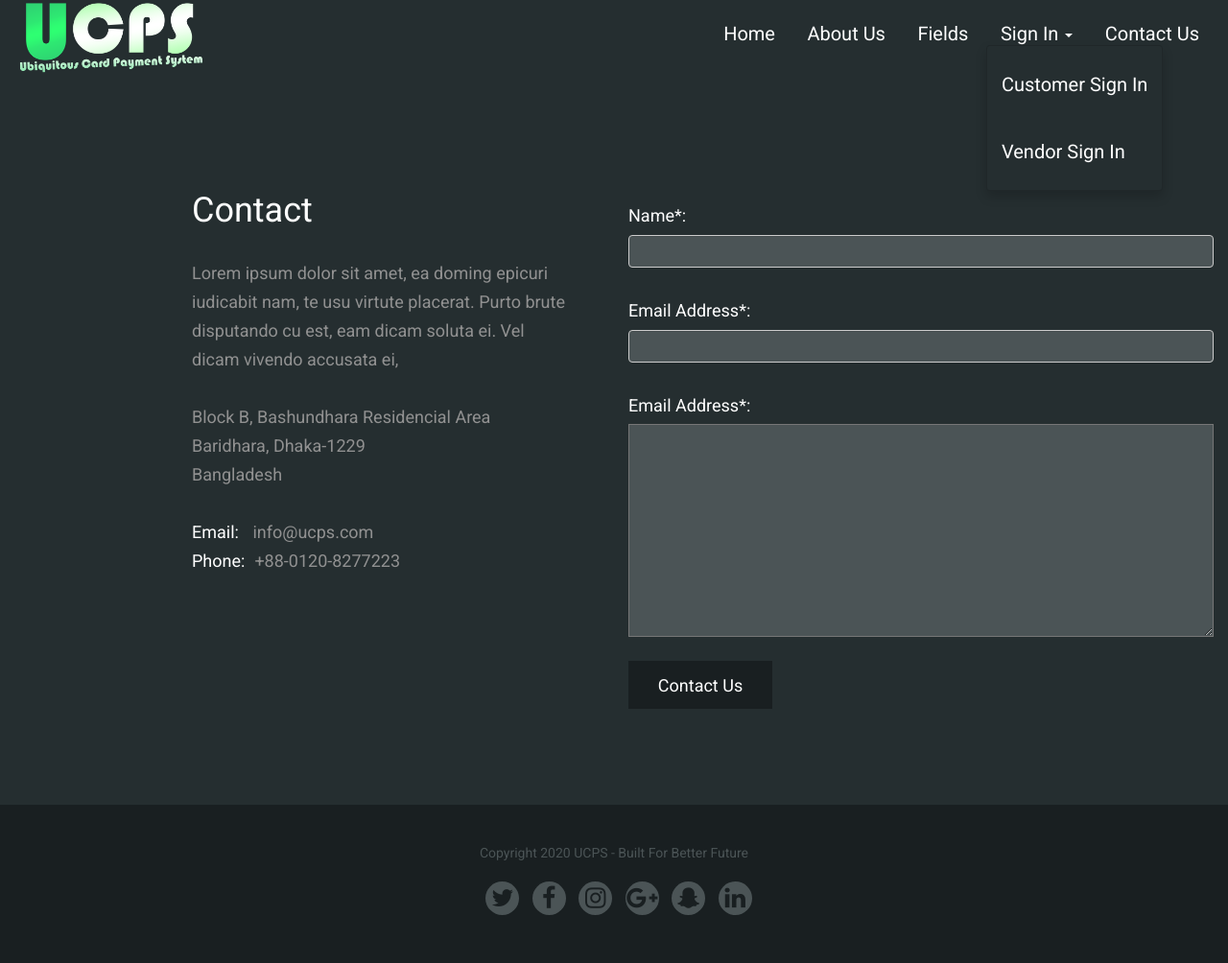
After one commit to agm-alvi/UbiquitousCardPaymentSystem, a PHP site: page /Contact.php in a window 1280 px wide, after a click on "Sign In". The commit adds this page. Shown: the whole page at 96% size. Run offline with PHP 8.4, Linux system fonts and the light colour scheme; some libraries are stand-ins or nearby versions.

Commit message:
contact detached

```diff
--- /dev/null
+++ b/Webpage/Contact.php
@@ -0,0 +1,46 @@
+<!DOCTYPE html>
+<html lang="en">
+
+<head>
+    <meta charset="UTF-8">
+    <title>UCPS || Homepage </title>
+    <link rel="icon" type="image/png" href="img/titleIcon.png">
+    <meta charset="utf-8">
+    <meta name="viewport" content="width=device-width, initial-scale=1">
+    <meta property="og:image" content="img/UCPS.png" />
+    <link href="https://fonts.googleapis.com/css?family=Roboto" rel="stylesheet">
+    <link rel="stylesheet" href="https://maxcdn.bootstrapcdn.com/bootstrap/3.3.7/css/bootstrap.min.css">
+    <script src="https://ajax.googleapis.com/ajax/libs/jquery/3.2.1/jquery.min.js"></script>
+    <script src="https://maxcdn.bootstrapcdn.com/bootstrap/3.3.7/js/bootstrap.min.js"></script>
+    <link href="https://maxcdn.bootstrapcdn.com/font-awesome/4.7.0/css/font-awesome.min.css" rel="stylesheet" integrity="sha384-wvfXpqpZZVQGK6TAh5PVlGOfQNHSoD2xbE+QkPxCAFlNEevoEH3Sl0sibVcOQVnN" crossorigin="anonymous">
+    <link rel="stylesheet" href="css/indexPageStyle.css"> </head>
+
+<body>
+    <?php include "Header.php" ?>
+    <div class="container-fluid" id="contact">
+        <div class="row">
+            <div class="col-md-6 c_left">
+                <h1>Contact</h1>
+                <p>Lorem ipsum dolor sit amet, ea doming epicuri iudicabit nam, te usu virtute placerat. Purto brute disputando cu est, eam dicam soluta ei. Vel dicam vivendo accusata ei,</p>
+                <p> Block B, Bashundhara Residencial Area
+                    <br> Baridhara, Dhaka-1229
+                    <br> Bangladesh</p>
+                <p><span>Email:</span> info@ucps.com
+                    <br><span>Phone:</span>+88-0120-8277223</p>
+            </div>
+            <div class="col-md-6 c_right">
+                <form>
+                    <h5>Name*:</h5>
+                    <input type="text" class="form-control">
+                    <h5>Email Address*:</h5>
+                    <input type="email" class="form-control">
+                    <h5>Email Address*:</h5>
+                    <textarea id="" cols="30" rows="10" style="width:100%; color:#fff;"></textarea> <a href="#" class="btn btn-info" role="button" value="Contact Me">Contact Us</a> </form>
+            </div>
+        </div>
+    </div>
+
+    <?php include "Footer.php" ?>
+</body>
+
+</html>
--- a/Webpage/Header.php
+++ b/Webpage/Header.php
@@ -1,5 +1,12 @@
+<?php
+if(!isset($_SESSION))
+    {
+        session_start();
+    }
+?>
 <!DOCTYPE html>
 <html>
+
 <head>
     <meta charset="UTF-8">
     <link href="https://fonts.googleapis.com/css?family=Roboto" rel="stylesheet">
@@ -7,23 +14,36 @@
     <script src="https://ajax.googleapis.com/ajax/libs/jquery/3.2.1/jquery.min.js"></script>
     <script src="https://maxcdn.bootstrapcdn.com/bootstrap/3.3.7/js/bootstrap.min.js"></script>
     <link href="https://maxcdn.bootstrapcdn.com/font-awesome/4.7.0/css/font-awesome.min.css" rel="stylesheet" integrity="sha384-wvfXpqpZZVQGK6TAh5PVlGOfQNHSoD2xbE+QkPxCAFlNEevoEH3Sl0sibVcOQVnN" crossorigin="anonymous">
-    <link rel="stylesheet" href="css/indexPageStyle.css"> </head>
+    <link rel="stylesheet" href="css/indexPageStyle.css">
+</head>
 
-    <body>
-        <!-- Start Header Container -->
+<body>
+    <!-- Start Header Container -->
     <div class="container-fluid" id="header">
         <div class="row">
             <div class="col-md-4">
-                <div class="logo"> <img src="img/logoHead.png" alt="LOGO" width="200px"> </div>
+                <div class="logo"> <img src="img/logoTop.png" alt="LOGO" width="200px"> </div>
             </div>
             <div class="col-md-8">
                 <div class="menu">
                     <ul>
                         <li><a href="index.php">Home</a></li>
                         <li><a href="index.php#about_us">About Us</a></li>
-                        <li><a href="index.php#uses">Uses</a></li>
+                        <li><a href="index.php#portfolio">Fields</a></li>
+
+                        <?php
+                        if(empty($_SESSION["username"])){?>
+                        <li class="dropdown"> <a class="dropdown-toggle" data-toggle="dropdown" href="#">Sign In <span class="caret"></span></a>
+                            <ul class="dropdown-menu">
+                                <li><a href="login_customer.php">Customer Sign In</a></li>
+                                <li><a href="login_vendor.php">Vendor Sign In</a></li>
+                            </ul>
+                        </li>
+                        <?php }
+                         else{?>
                         <li><a href="logout.php">Sign out</a></li>
-                        <li><a href="index.php#contact">Contact Us</a></li>
+                        <?php } ?>
+                        <li><a href="Contact.php">Contact Us</a></li>
                     </ul>
                 </div>
             </div>
@@ -31,4 +51,4 @@
     </div>
     <!-- Header container ends -->
 
-    </body>
+</body>
```
Also changed, not shown: Webpage/index.php (+12 -36 lines).
